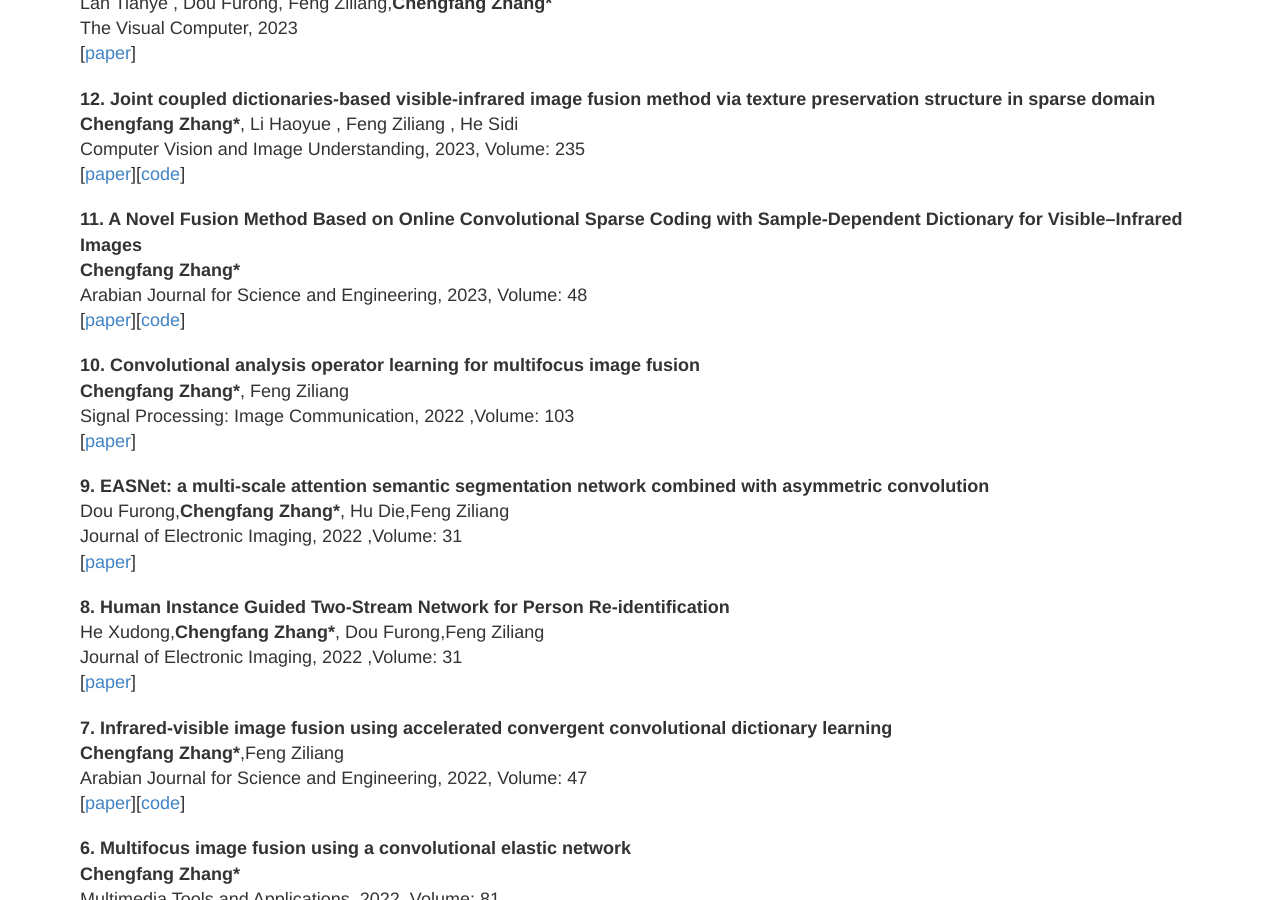
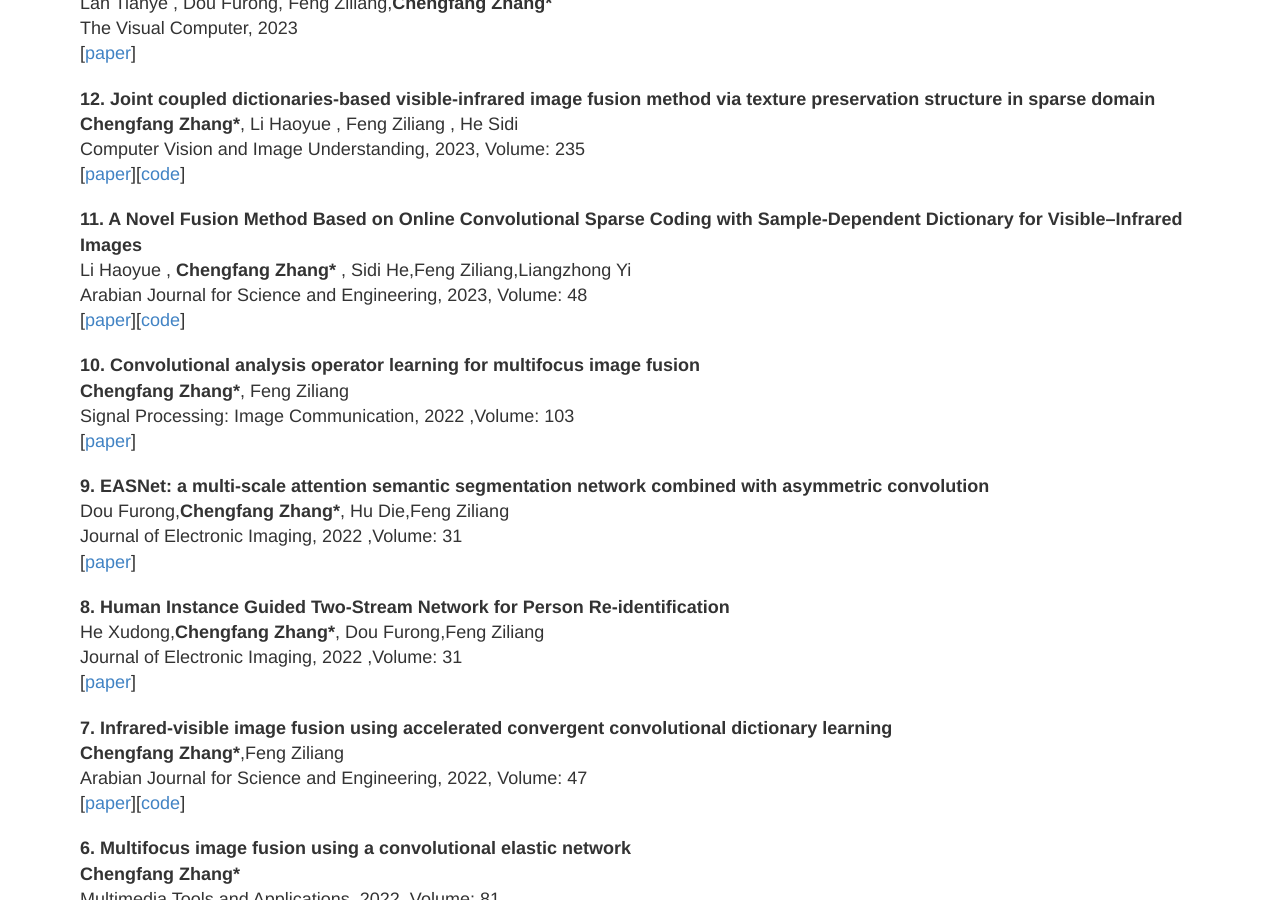
Before and after one commit to ChengfangZhang117/ChengfangZhang117.github.io, a Jekyll site: the page built from index.md, in a window 1280 px wide and 900 px high, scrolled down 2028 px. Built offline with Jekyll 4.4.1, drawn with Linux system fonts in a browser that asks for light colours; our own code applies the rules of GitHub Pages for plain Markdown files.

Commit message:
index.md

```diff
--- a/index.md
+++ b/index.md
@@ -137,7 +137,7 @@ I am currently a member at [Intelligent Policing Key Laboratory of Sichuan Provi
 <div class="publication media paperhi">
 <div class="media-body">
       <b>11. A Novel Fusion Method Based on Online Convolutional Sparse Coding with Sample-Dependent Dictionary for Visible–Infrared Images</b><br>
-      <strong><b>Chengfang Zhang*</b></strong> <br/>
+     Li Haoyue ,  <strong><b>Chengfang Zhang*</b></strong> , Sidi He,Feng Ziliang,Liangzhong Yi <br/>
       Arabian Journal for Science and Engineering, 2023, Volume: 48 <br/>
  [<a href="https://doi.org/10.1007/s13369-023-07716-w">paper</a>][<a href="https://github.com/ChengfangZhang117/scsc">code</a>]
    </div>
```
